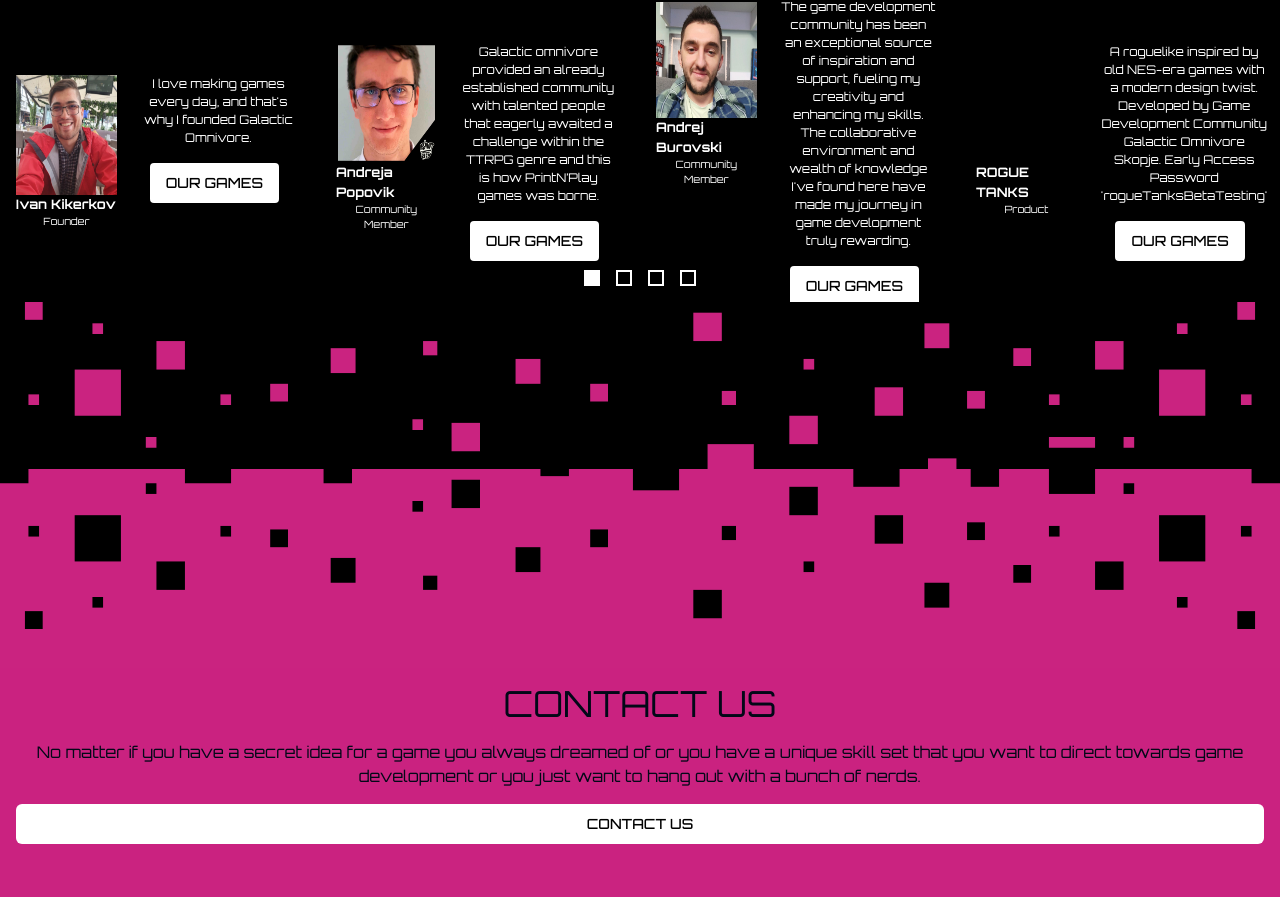
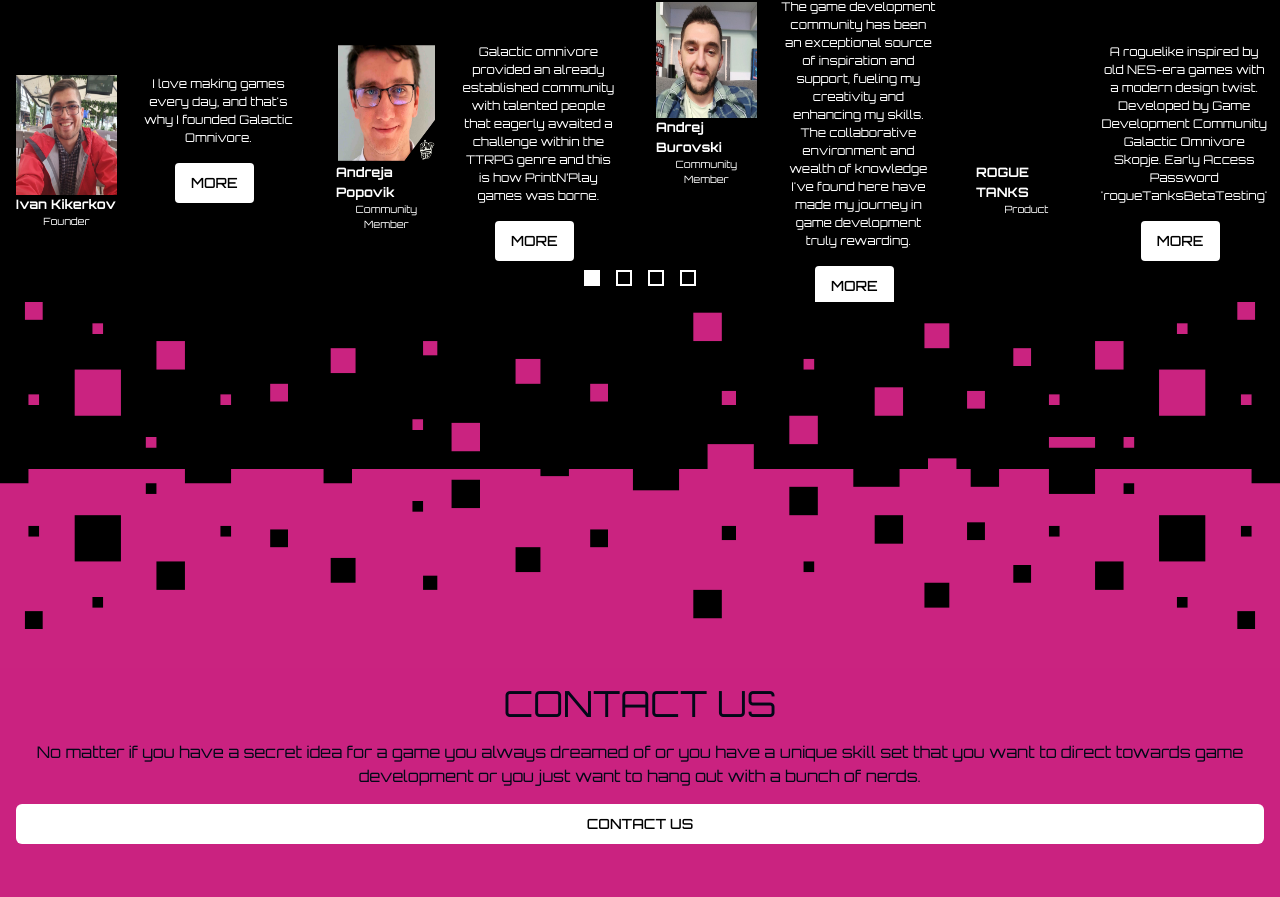
Before and after one commit to GalacticOmnivoreElder/gowebsite, a Next.js app: page / in a window 1280 px wide. Shown: the part 5007-5904 px from the top of the page. Built offline with nearby package versions, Linux system fonts and the light colour scheme.

Commit message:
Fix context to contain Projects and Persons

```diff
--- a/src/app/page.js
+++ b/src/app/page.js
@@ -179,7 +179,7 @@ const TestemonialCard = ({ img, fullName, role, text, link }) => {
             <Button
               className={`bg-white  text-black rounded-sm hover:bg-[${magenta}] w-full `}
             >
-              OUR GAMES
+              MORE
             </Button>
           </Link>
         </div>
```
